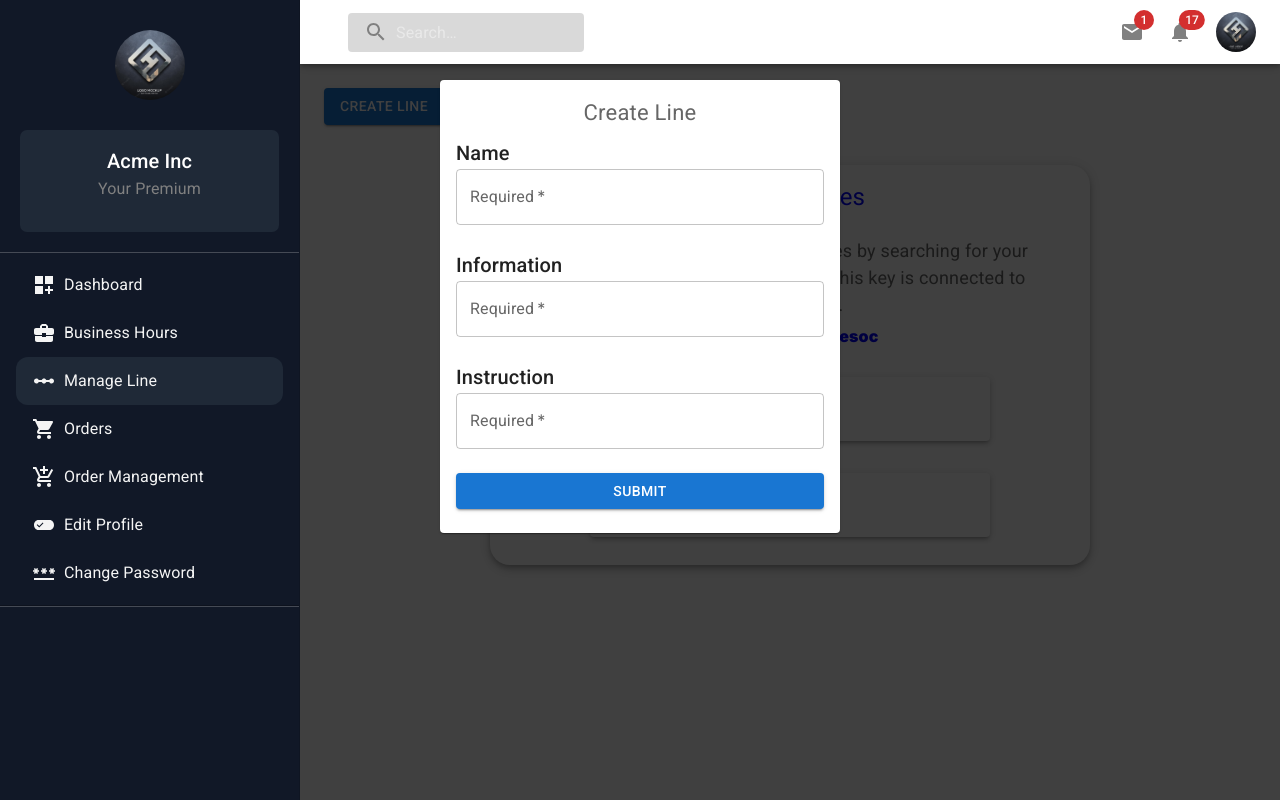
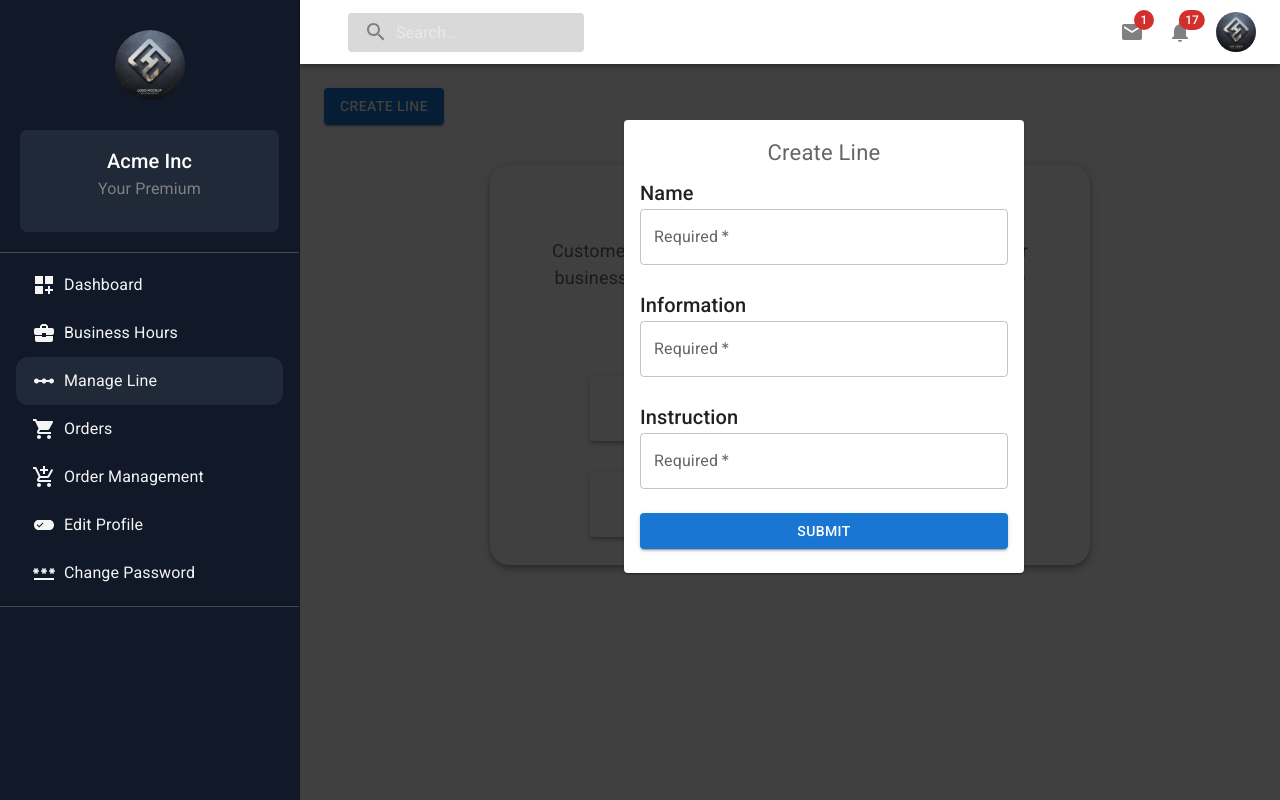
Before and after one commit to Efiamotu-1/qolom, a React (Create React App) app: page /admin/manageline in a window 1280 px wide. Both pictures are taken after a click on the button "CREATE LINE". Built offline with nearby package versions, Linux system fonts and the light colour scheme.

Commit message:
new changes

```diff
--- a/src/Admin/ManageLine.js
+++ b/src/Admin/ManageLine.js
@@ -60,7 +60,7 @@ export default function CreateLine() {
         }}
         >
         <Grid item xs={12} md={12} lg={12} >
-        <Card sx={{ width : {xs : 400, md :400, lg : 400} ,marginLeft : 'auto', marginRight : 'auto', marginTop : 10
+        <Card sx={{ width : {xs : 400, md :400, lg : 400}, marginLeft : 'auto', marginRight : {xs : '10%', md : '20%', lg : '20%'}, marginTop : 15
           }}>
       <CardContent>
       <Typography
```
